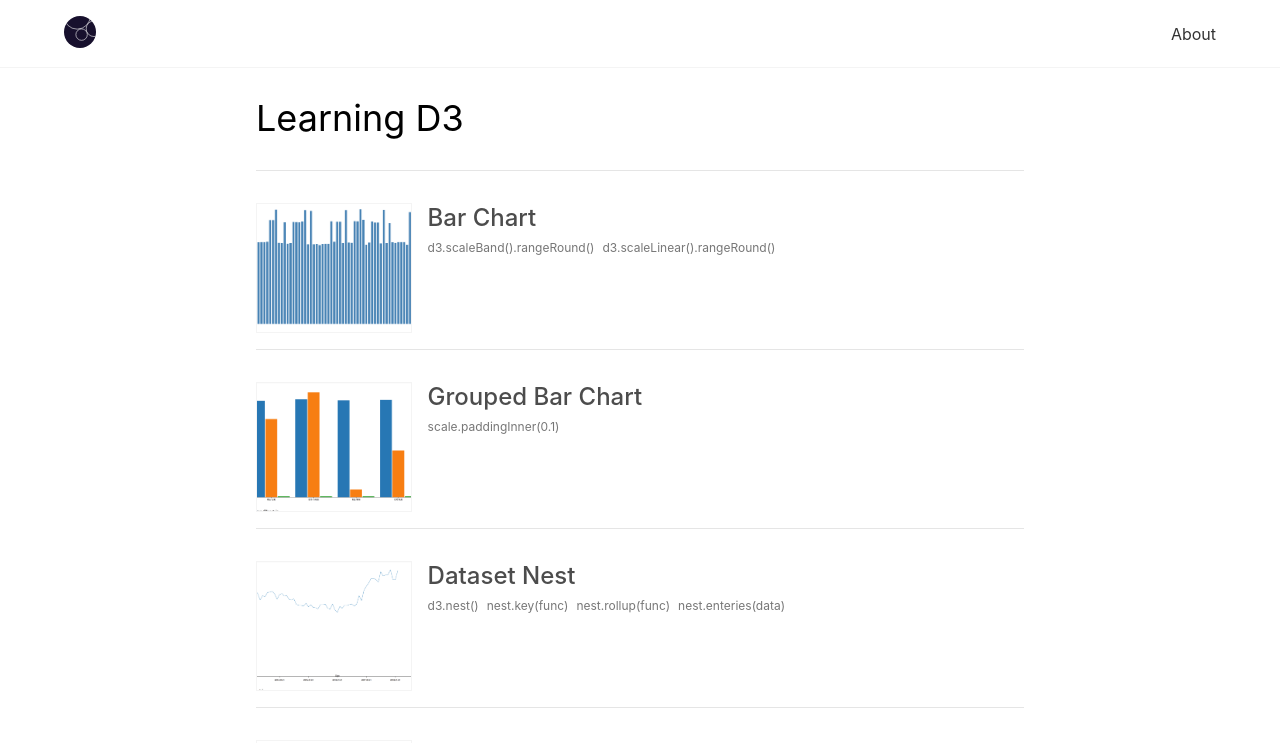
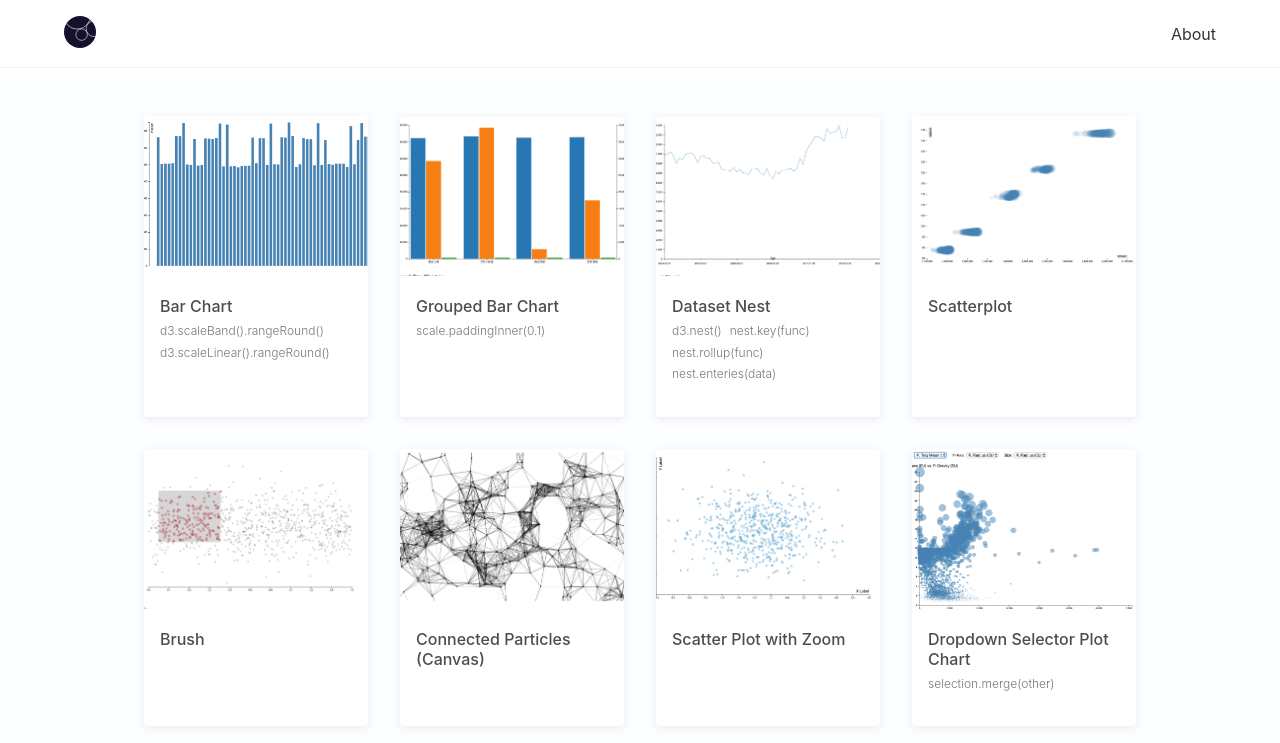
Before and after one commit to liucsny/D3-Practice, a Vue app: page / in a window 1280 px wide. Shown: the top 743 px of the page. Built offline with nearby package versions, Linux system fonts and the light colour scheme.

Commit message:
rearrange

```diff
--- a/src/App.vue
+++ b/src/App.vue
@@ -1,6 +1,6 @@
 <template>
-  <div id="app" class="pb6 sans-serif">
-    <nav class="dt w-100 border-box pa3 ph5-ns bb b--near-white">
+  <div id="app" class="pb6 sans-serif bg-color">
+    <nav class="dt w-100 border-box pa3 ph5-ns bb b--near-white bg-white">
       <router-link class="dtc v-mid mid-gray link dim w-25" to="/" title="Home">
         <img src="./assets/Logo.svg" class="dib w2 h2 br-100" alt="Site Name">
       </router-link>
@@ -25,4 +25,8 @@ export default {
 .show{
   border: 1px rgb(131, 12, 12) solid;
 }
+
+.bg-color{
+  background-color: #fdfeff;
+}
 </style>
--- a/src/components/ListItem.vue
+++ b/src/components/ListItem.vue
@@ -1,12 +1,12 @@
 <template>
-  <article class="bt b--black-10">
-    <router-link class="db mt4 mb3 ph3 ph0-l no-underline black dim" :to="linkto">
-      <div class="w-100 h6 overflow-hidden flex">
-        <img :src="dataImgUrl" class="h4 w-20 itemImg ba b--near-white" alt="Photo of a dimly lit room with a computer interface terminal.">
-        <div class="ml3 w-100">
-          <div class="f3 fw5 mt0 mb1 lh-title black-70">{{title}}</div>
-          <div class="flex">
-            <div class="pv1 pr2 f7 gray" v-for="(tag, index) in tags" :key="index">{{tag}}</div>
+  <article class="pointer h-100 bg-white br2 card overflow-hidden">
+    <router-link class="db mb3 ph3 ph0-l no-underline black" :to="linkto">
+      <div class="w-100 h6 overflow-hidden">
+        <img :src="dataImgUrl" class="w-100 itemImg" alt="Photo of a dimly lit room with a computer interface terminal.">
+        <div class="pa3 w-100">
+          <div class="f5 fw5 mt0 mb1 lh-title black-70">{{title}}</div>
+          <div class="flex flex-wrap">
+            <div class="pv1 pr2 f7 fw3 gray" v-for="(tag, index) in tags" :key="index">{{tag}}</div>
           </div>
         </div>
       </div>
@@ -45,5 +45,15 @@ export default {
 <style scoped>
 .itemImg{
   object-fit: cover;
+  height: 10rem;
+}
+
+.card{
+  box-shadow:0 2px 8px 0 rgba(218, 218, 223, 0.5 );
+  /* border: 1px solid rgba(234, 234, 238, 0.8); */
+}
+
+.card:hover{
+  box-shadow:0 4px 24px 0 rgba(218, 218, 223, 0.8);
 }
 </style>
--- a/src/components/Main.vue
+++ b/src/components/Main.vue
@@ -1,7 +1,10 @@
 <template>
-  <section class="mw7 center">
-    <h2 class="fw4 f2 ph3 ph0-l">Learning D3</h2>
-    <appListItem v-for="(item, index) of d3_list" :key="index" :linkto="item.link" :title="item.name" :imgUrl="item.img"  :tags="item.tags"/>
+  <section class="mw8 center">
+    <div class="flex flex-wrap mt4">
+      <div class="w-100 w-25-ns pa3" v-for="(item, index) of d3_list" :key="index">
+        <appListItem :linkto="item.link" :title="item.name" :imgUrl="item.img"  :tags="item.tags"/>
+      </div>
+    </div>
   </section>
 </template>
 
```
